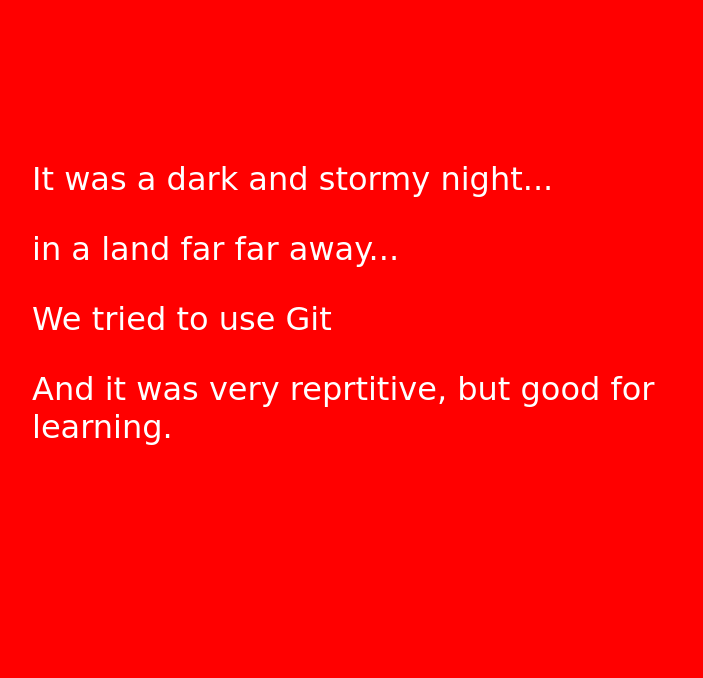
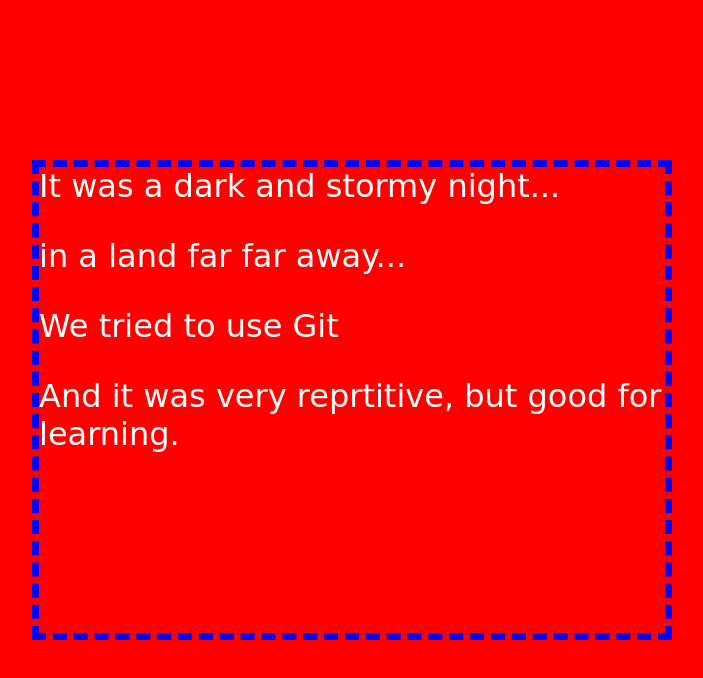
Before and after one commit to ElvisMah/fireside-story, a plain HTML site: page index.html in a window 1280 px wide. Shown: the whole page, without its empty margins (288-991 px from the left). Drawn offline with Linux system fonts and the light colour scheme; a web font is replaced by a local one.

Commit message:
we gonna have trouble

```diff
--- a/styless.css
+++ b/styless.css
@@ -7,9 +7,5 @@ body {
     margin-right: 20%;
     font-family: 'Sacramento', cursive;
     margin: 5em 25%;
-<<<<<<< HEAD
-    border: 1px dashed blue
+    border: 7px dashed blue
   }
-=======
-  }
->>>>>>> 211d1a693477b366ea7144009b51d40c0eb3a9d2
```
